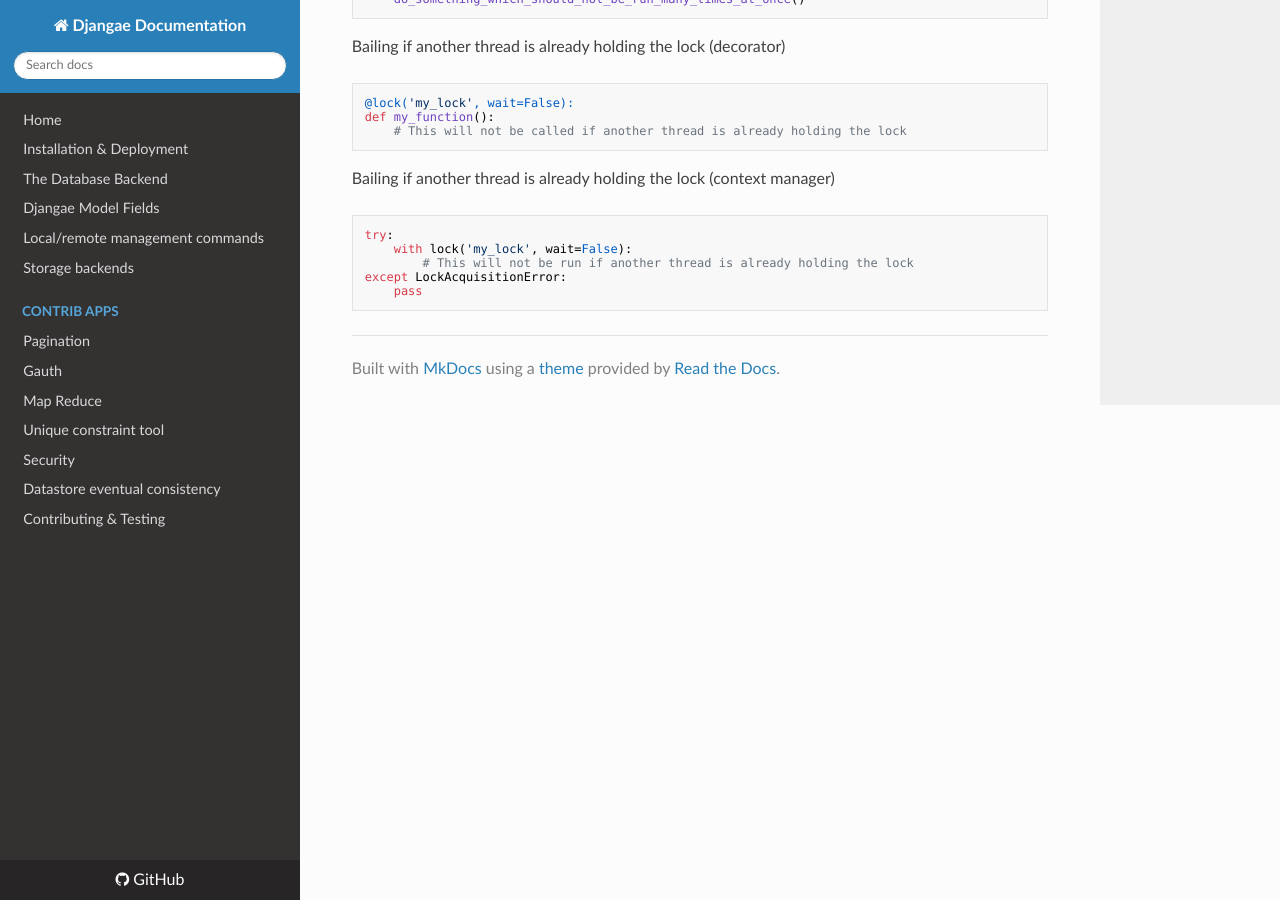
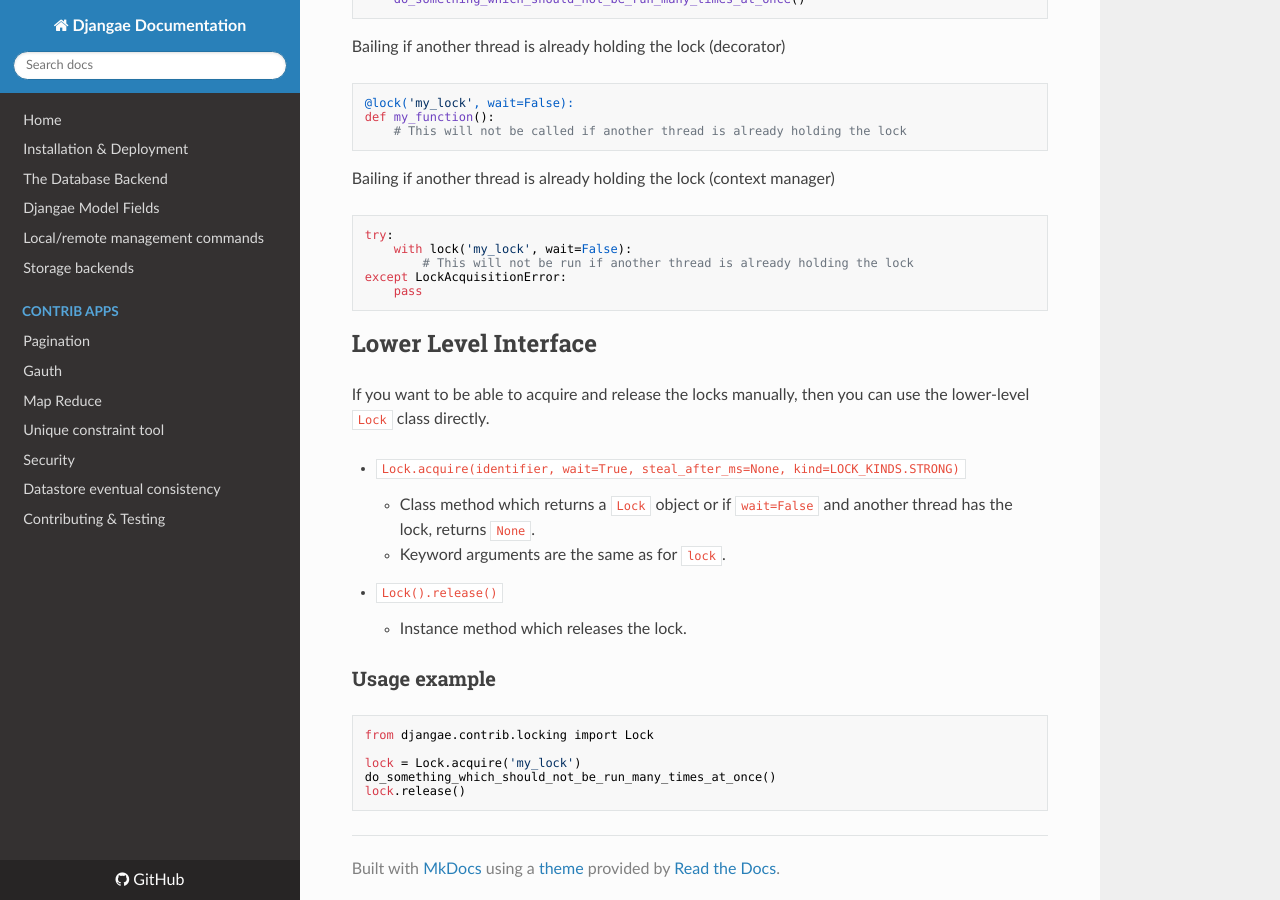
Before and after one commit to wittfabian/djangae, an MkDocs documentation site: the page built from docs/locking.md, in a window 1280 px wide and 900 px high, scrolled down 1590 px. Built offline with MkDocs 1.6.1, drawn with Linux system fonts in a browser that asks for light colours; nearby versions of some CDN libraries; old or Windows-style settings are respelled for this version of MkDocs.

Commit message:
Improve djangae.contrib.locking documentation.

````diff
--- a/docs/locking.md
+++ b/docs/locking.md
@@ -93,3 +93,26 @@ try:
 except LockAcquisitionError:
     pass
 ```
+
+## Lower Level Interface
+
+If you want to be able to acquire and release the locks manually, then you can use the lower-level
+`Lock` class directly.
+
+* `Lock.acquire(identifier, wait=True, steal_after_ms=None, kind=LOCK_KINDS.STRONG)`
+    - Class method which returns a `Lock` object or if `wait=False` and another thread has the
+      lock, returns `None`.
+    - Keyword arguments are the same as for `lock`.
+* `Lock().release()`
+    - Instance method which releases the lock.
+
+
+### Usage example
+
+```
+from djangae.contrib.locking import Lock
+
+lock = Lock.acquire('my_lock')
+do_something_which_should_not_be_run_many_times_at_once()
+lock.release()
+```
````
